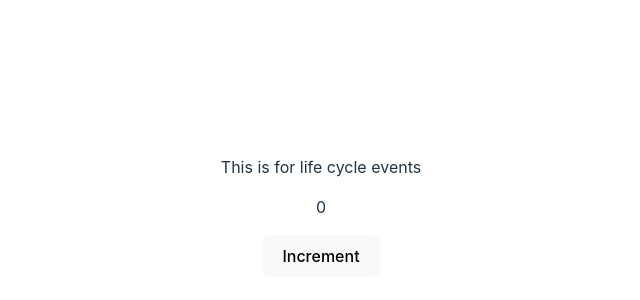
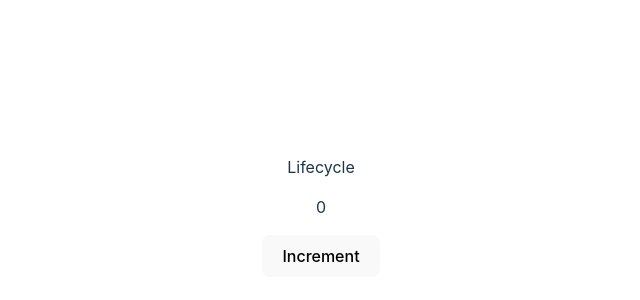
Before and after one commit to tyrex1829/additional-hook, a React (Vite) app: page / in a window 1280 px wide. Shown: the part 192-492 px from the top of the page, without its empty margins (319-959 px from the left). Built offline with nearby package versions, Linux system fonts and the light colour scheme.

Commit message:
test class comp

```diff
--- a/src/App.jsx
+++ b/src/App.jsx
@@ -17,9 +17,9 @@ function App() {
 
   return (
     <>
-      {/* <ClassComp /> */}
+      {render ? <ClassComp /> : <div></div>}
 
-      {render ? <Functional /> : <div></div>}
+      {/* {render ? <Functional /> : <div></div>} */}
     </>
   );
 }
--- a/src/components/ClassComp.jsx
+++ b/src/components/ClassComp.jsx
@@ -27,8 +27,11 @@ export default class ClassComp extends Component {
 
   render() {
     return (
-      // for state
       <div>
+        {/* for lifecycle */}
+        <p>Lifecycle</p>
+
+        {/* for state */}
         <p>{this.state.count}</p>
         <button onClick={this.incrementCount}>Increment</button>
       </div>
```
